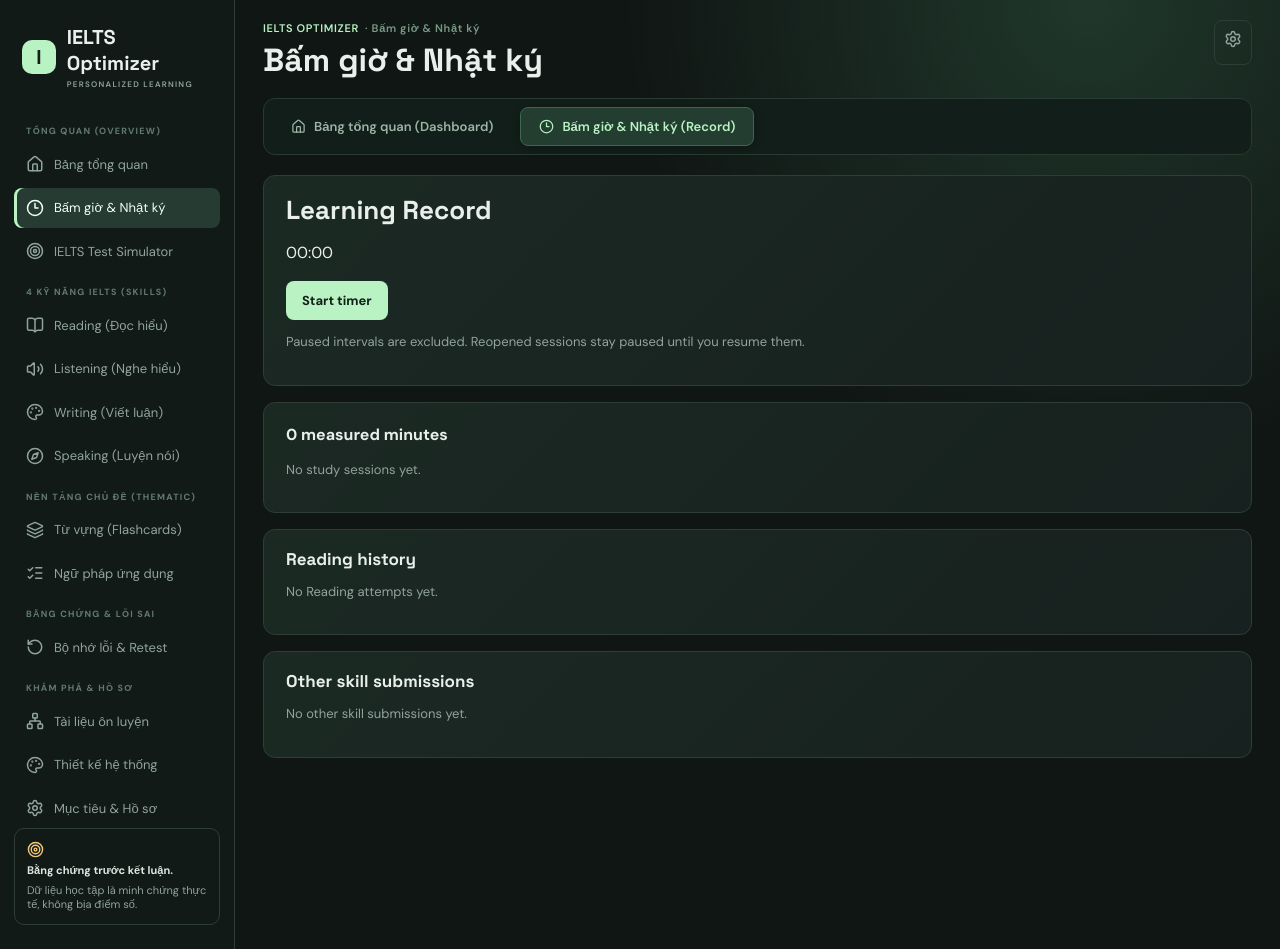
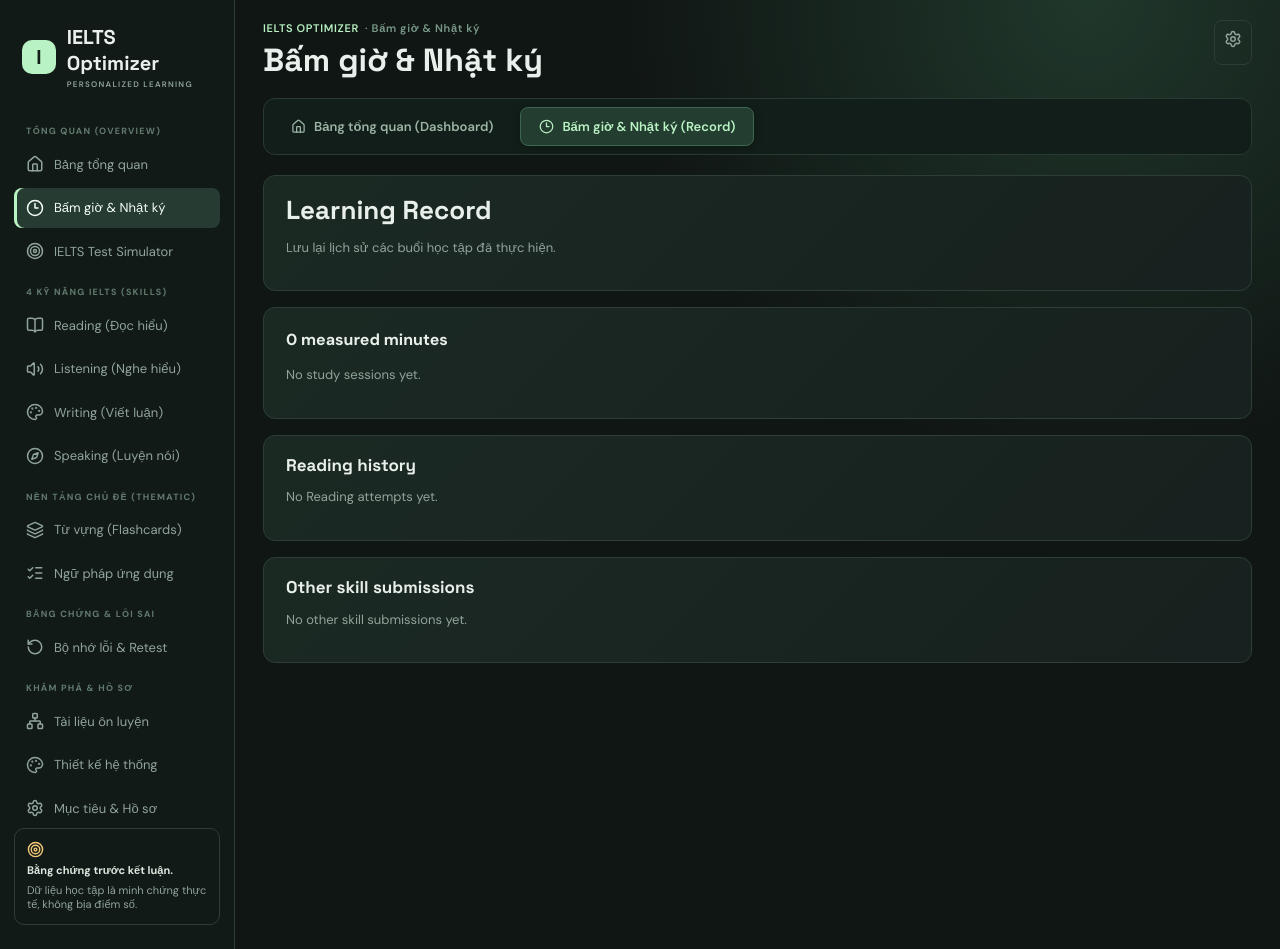
Before and after one commit to aukhaicuong123-bit/IELTS-Optimizer, a React (Vite) app: page / in a window 1280 px wide. Both pictures are taken after a click on the tab "Bấm giờ & Nhật ký (Record)". Built offline with nearby package versions, Linux system fonts and the light colour scheme.

Commit message:
remove timer from Record page, keep only learning record

```diff
--- a/src/App.tsx
+++ b/src/App.tsx
@@ -2580,105 +2580,11 @@ function Record({
   setS: (store: Store) => void
   note: (message: string) => void
 }) {
-  const active = s.activeSession
-  const [now, setNow] = useState(Date.now())
-
-  useEffect(() => {
-    if (!active || active.paused) return
-    const timer = setInterval(() => setNow(Date.now()), 1000)
-    return () => clearInterval(timer)
-  }, [active])
-
-  const seconds = active
-    ? Math.max(0, active.accumulatedSeconds + (active.paused ? 0 : (now - new Date(active.lastResumedAt).getTime()) / 1000))
-    : 0
-
-  const start = () => {
-    const time = new Date().toISOString()
-    setNow(Date.now())
-    setS({
-      ...s,
-      activeSession: {
-        id: uid('session'),
-        startedAt: time,
-        lastResumedAt: time,
-        accumulatedSeconds: 0,
-        paused: false,
-        activeIntervals: []
-      }
-    })
-  }
-
-  const pause = () => {
-    if (!active) return
-    setS({
-      ...s,
-      activeSession: { ...snapshotActiveSession(active, new Date().toISOString()), paused: true }
-    })
-  }
-
-  const resume = () => {
-    if (active) {
-      setNow(Date.now())
-      setS({
-        ...s,
-        activeSession: { ...active, lastResumedAt: new Date().toISOString(), paused: false }
-      })
-    }
-  }
-
-  const stop = () => {
-    if (!active) return
-    const end = new Date().toISOString()
-    const completed = snapshotActiveSession(active, end)
-    const intervals = completed.activeIntervals || []
-    const measured = intervals.length
-      ? intervals.reduce((total, interval) => total + Math.max(0, Date.parse(interval.endedAt) - Date.parse(interval.startedAt)) / 1000, 0)
-      : completed.accumulatedSeconds
-    setS({
-      ...s,
-      activeSession: undefined,
-      sessions: [
-        ...s.sessions,
-        {
-          id: active.id,
-          startedAt: active.startedAt,
-          endedAt: end,
-          minutes: Math.max(0, Math.round(measured / 60)),
-          activeIntervals: intervals.length ? intervals : undefined,
-          activity: 'Timer session',
-          skill: 'Reading'
-        }
-      ]
-    })
-    note('Timer session saved as measured active intervals.')
-  }
-
   return (
     <section className="stack">
       <section className="panel">
-        <h2>{active ? (active.paused ? 'Timer paused' : 'Session in progress') : 'Learning Record'}</h2>
-        <p className="timer">
-          {Math.floor(seconds / 60).toString().padStart(2, '0')}:
-          {Math.floor(seconds % 60).toString().padStart(2, '0')}
-        </p>
-        {!active ? (
-          <button className="primary" onClick={start}>
-            Start timer
-          </button>
-        ) : (
-          <div style={{ display: 'flex', gap: '8px' }}>
-            <button className="secondary" onClick={active.paused ? resume : pause}>
-              {active.paused ? 'Resume' : 'Pause'}
-            </button>
-            <button className="danger" onClick={stop}>
-              Stop and save
-            </button>
-          </div>
-        )}
-        <p className="muted" style={{ marginTop: '12px' }}>
-          Paused intervals are excluded. Reopened sessions stay paused until you resume them.
-        </p>
+        <h2>Learning Record</h2>
+        <p className="muted">Lưu lại lịch sử các buổi học tập đã thực hiện.</p>
       </section>
       <section className="panel">
         <b>{Math.round(s.sessions.reduce((total, item) => total + measuredMinutes(item), 0))} measured minutes</b>
```
